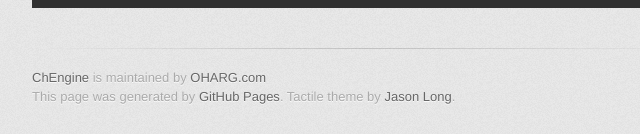
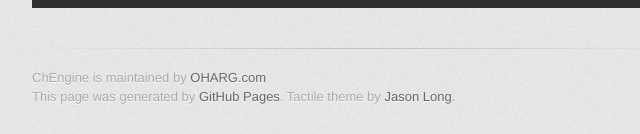
Before and after one commit to OHARG/ChEngine, a plain HTML site: page index.html in a window 1280 px wide. Shown: the part 2324-2458 px from the top of the page, 298-938 px from the left. Drawn offline with Linux system fonts and the light colour scheme; a web font is replaced by a local one.

Commit message:
Update index.html

```diff
--- a/index.html
+++ b/index.html
@@ -108,7 +108,7 @@ public class ChEngineDemo extends ChApplicationAdapter {
         </section>
 
         <footer>
-          <a href="https://github.com/ChEngine">ChEngine</a> is maintained by <a href="https://oharg.com">OHARG.com</a><br>
+          ChEngine is maintained by <a href="https://www.oharg.com">OHARG.com</a><br>
           This page was generated by <a href="http://pages.github.com">GitHub Pages</a>. Tactile theme by <a href="https://twitter.com/jasonlong">Jason Long</a>.
         </footer>
 
```
